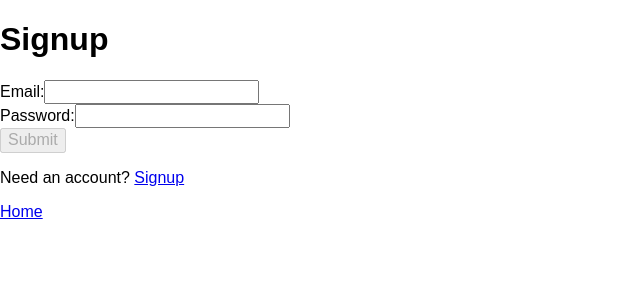
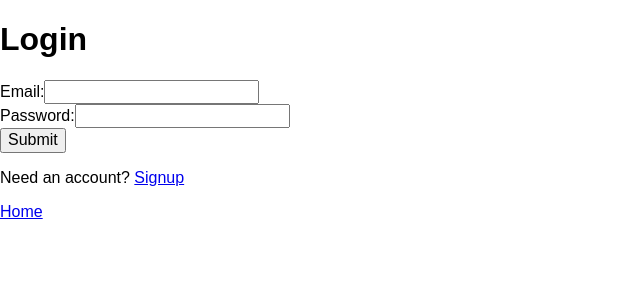
Before and after one commit to gpsugy/food-app, a React (Create React App) app in the folder client/: page /login in a window 1280 px wide. Shown: the top 300 px of the page, without its empty margins (0-640 px from the left). Built offline with nearby package versions, Linux system fonts and the light colour scheme.

Commit message:
Create components for Login view

```diff
--- a/client/src/components/forms/Login.js
+++ b/client/src/components/forms/Login.js
@@ -1,53 +1,37 @@
 import { Link } from 'react-router-dom';
 import React, { Component } from 'react';
 
-export default class Signup extends Component {
-	constructor(props) {
-		super(props);
-		this.state = {
-			email: '',
-			password: ''
-		};
+import { Field, reduxForm } from 'redux-form';
 
-		this.handleChange = this.handleChange.bind(this);
-		this.handleSubmit = this.handleSubmit.bind(this);
-	}
-
-	handleChange(e) {
-		this.setState({
-			[e.target.name]: e.target.value
-		});
-	}
-
-	handleSubmit(e) {
-		e.preventDefault();
-		console.log('User logged in: ' + this.state.email + this.state.password);
-	}
-
+		// const isEnabled = email.length > 0 && password.length > 0;
+class Login extends Component {
 	render() {
-		const { email, password } = this.state;
-		const isEnabled = email.length > 0 && password.length > 0;
+		const { handleSubmit } = this.props;
 		return (
 			<div>
-				<h1>Signup</h1>
-				<form onSubmit={this.handleSubmit}>
+				<h1>Login</h1>
+				<form onSubmit={handleSubmit}>
 					<div className="form-group">
 						<label>
 							Email:
-							<input type="text" name="email" value={this.state.email} onChange={this.handleChange} />
+							<Field component="input" type="text" name="email" />
 						</label>
 					</div>
 					<div>
 						<label>
 							Password:
-							<input type="password" name="password" value={this.state.password} onChange={this.handleChange} />
+							<Field component="input" type="password" name="password" />
 						</label>
 					</div>
-					<input disabled={!isEnabled} type="submit" value="Submit" />
+					<button type="submit" >Submit</button>
 				</form>
-				<p>Need an account? <Link to="/signup">Signup</Link></p>
+				<p>Need an account? <Link to="/login">Signup</Link></p>
 				<Link to="/">Home</Link>
 			</div>
 		)
 	}
 }
+
+export default reduxForm({
+	form: 'Login'
+})(Login)
--- a/client/src/components/forms/signup.js
+++ b/client/src/components/forms/signup.js
@@ -3,7 +3,6 @@ import React, { Component } from 'react';
 
 import { Field, reduxForm } from 'redux-form';
 
-		// const isEnabled = email.length > 0 && password.length > 0;
 class Signup extends Component {
 	render() {
 		const { handleSubmit } = this.props;
```
Also changed, not shown: client/src/containers/forms/LoginContainer.js (added, +21 -0 lines).
